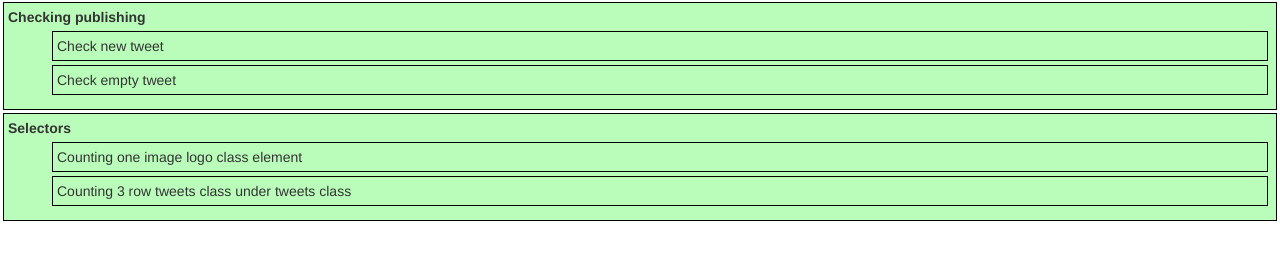
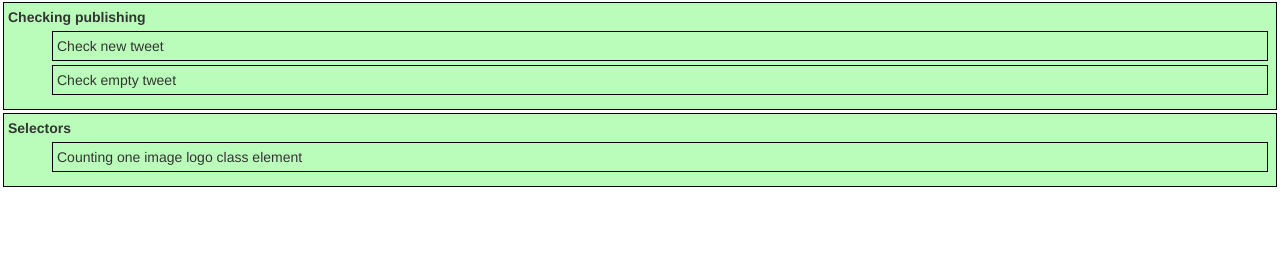
Before and after one commit to Sagie501/WebCourse, a plain HTML site: page OfekTwitter/index.html in a window 1280 px wide. Shown: the part 367-626 px from the top of the page. Drawn offline with Linux system fonts and the light colour scheme.

Commit message:
Start doung tests to index page

```diff
--- a/OfekTwitter/css/tests.css
+++ b/OfekTwitter/css/tests.css
@@ -9,7 +9,7 @@
 .test-group {
     padding: 4px;
     margin: 3px;
-    border: solid black 0.5px;
+    border: solid black 1px;
     font-weight: bold;
 }
 
@@ -20,6 +20,6 @@
 .test-group li {
     padding: 4px;
     margin: 4px;
-    border: solid black 0.5px;
+    border: solid black 1px;
     font-weight: normal;
 }
--- a/OfekTwitter/javascript/index.js
+++ b/OfekTwitter/javascript/index.js
@@ -4,19 +4,9 @@ var tweets = [
     {username: 'Mimi', text: 'I want to go to sleep'}
 ];
 
-window.onload = function () {
+window.addEventListener("load", function () {
     showTweets(tweets);
-
-    test_group("Checking publishing", function () {
-        assert(testNewTweet(), "Check new tweet");
-        assert(testEmptyTweet(), "Check empty tweet");
-    });
-
-    test_group("Selectors", function () {
-        assert(oneImageLogo(), "Counting one image logo class element");
-        assert(threeTweets(), "Counting 3 row tweets class under tweets class");
-    });
-};
+});
 
 var showTweets = function (tweets) {
     for (var index = 0; index < tweets.length; index++) {
@@ -49,12 +39,14 @@ var createTweetHTML = function (userName, tweetContent, color) {
 };
 
 var createNewTweet = function () {
-    var newTweet = {
-        username: 'Sagie',
-        text: document.getElementById("tweetContent").value.replace(/[<]/g,'&lt').replace(/[>]/g,'&gt')
-    };
+    var tweetText = document.getElementById("tweetContent").value.replace(/[<]/g,'&lt').replace(/[>]/g,'&gt');
 
-    if (validateTweet(newTweet.text)) {
+    if (validateTweet(tweetText)) {
+        var newTweet = {
+            username: 'Sagie',
+            text: tweetText
+        };
+
         tweets.push(newTweet);
         document.getElementById("tweetContent").value = "";
         createTweetHTML(newTweet.username, newTweet.text, "black");
@@ -67,6 +59,7 @@ var validateTweet = function (tweetContent) {
 };
 
 // -------------TESTING------------------------------------------------------------------
+// Testing here because it makes problem with the listener
 var testNewTweet = function () {
     var input = document.getElementById("tweetContent");
     input.value = "testing";
@@ -92,9 +85,14 @@ var oneImageLogo = function () {
     return document.querySelectorAll(".image-logo").length === 1;
 };
 
-var threeTweets = function () {
-  return document.querySelectorAll("#tweets .row").length === 3;
-};
+test_group("Checking publishing", function () {
+    assert(testNewTweet(), "Check new tweet");
+    assert(testEmptyTweet(), "Check empty tweet");
+});
+
+test_group("Selectors", function () {
+    assert(oneImageLogo(), "Counting one image logo class element");
+});
 // ---------------------------------------------------------------------------------------------
 
 document.getElementById("publishBtn").addEventListener("click", createNewTweet);
```
Also changed, not shown: OfekTwitter/javascript/users.js (+10 -10 lines), OfekTwitter/javascript/indexTest.js (deleted).
